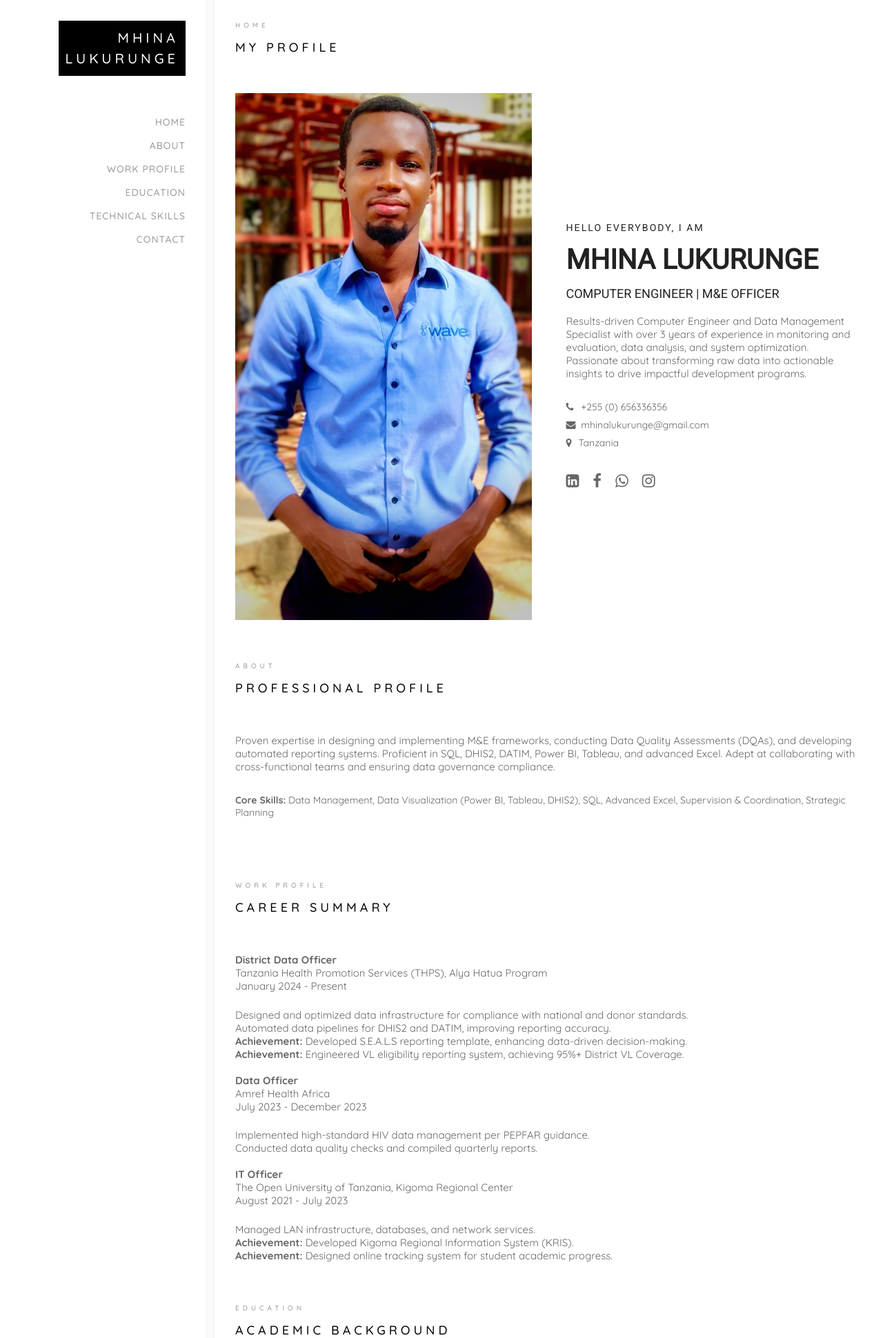
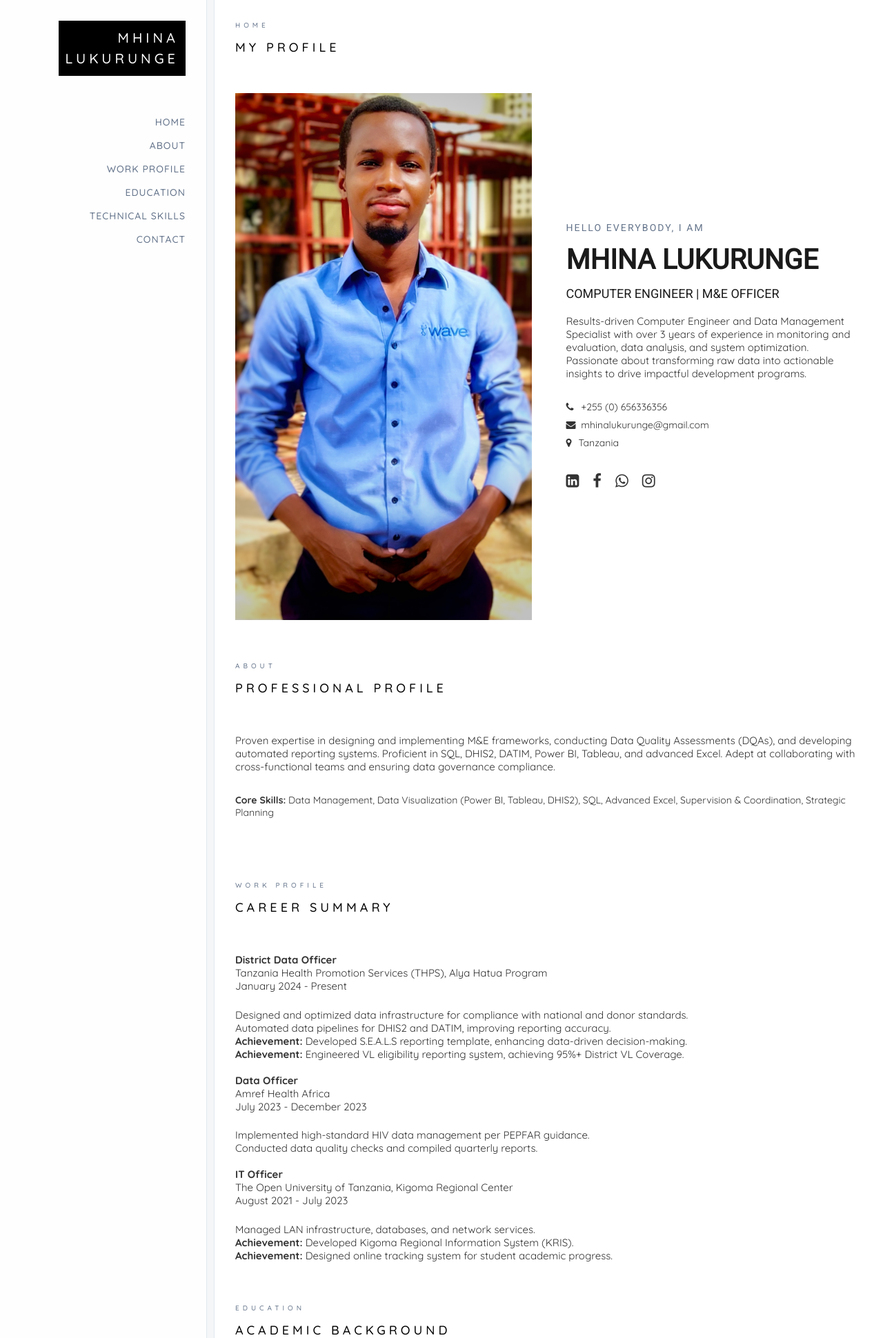
Before and after one commit to zukazudo/zukazudo.github.io, a PHP site: page / in a window 1280 px wide. Shown: the top 1940 px of the page at 69% size. Run offline with PHP 8.4, Linux system fonts and the light colour scheme.

Commit message:
Update style.css

```diff
--- a/style.css
+++ b/style.css
@@ -374,3 +374,48 @@ Page Styles
     font-weight: 500;
     letter-spacing: 5px;
 }
+body {
+  background: #f4f6f8;
+  color: #333;
+}
+
+.left-content {
+  background: #fefefe;
+  border-right: 1px solid #e2e8f0;
+}
+
+.main-content {
+  background: #ffffff;
+  border-left: 1px solid #e2e8f0;
+}
+
+.nav ul li a {
+  color: #64748b; /* muted blue-gray */
+}
+
+.nav ul li a:hover {
+  color: #0077cc;
+}
+
+.nav ul li a:after {
+  background: #0077cc;
+}
+
+.name,
+.role {
+  color: #1a1a1a;
+}
+
+.sm-text,
+.pg-sub-title {
+  color: #64748b;
+}
+
+.social-icons ul li a:hover,
+.social-icons-head ul li a:hover {
+  color: #0077cc;
+}
+
+::-webkit-scrollbar-thumb {
+  background-color: #cbd5e1; /* soft blue-gray */
+}
```
